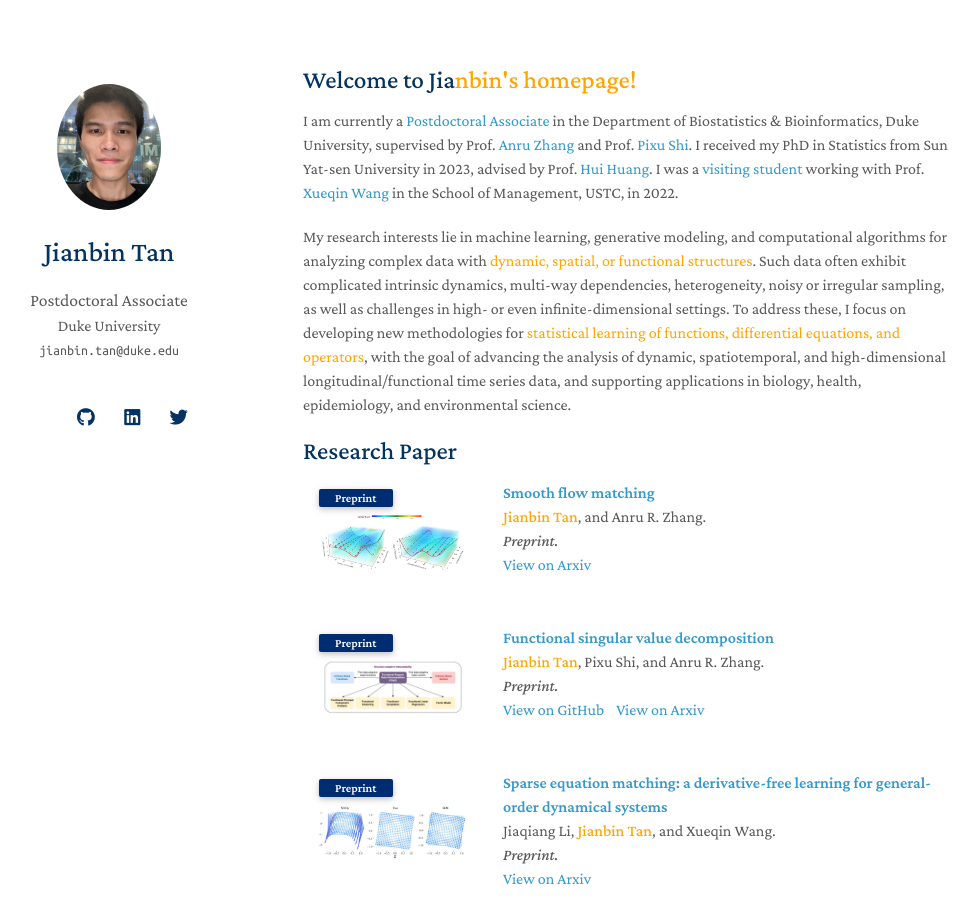
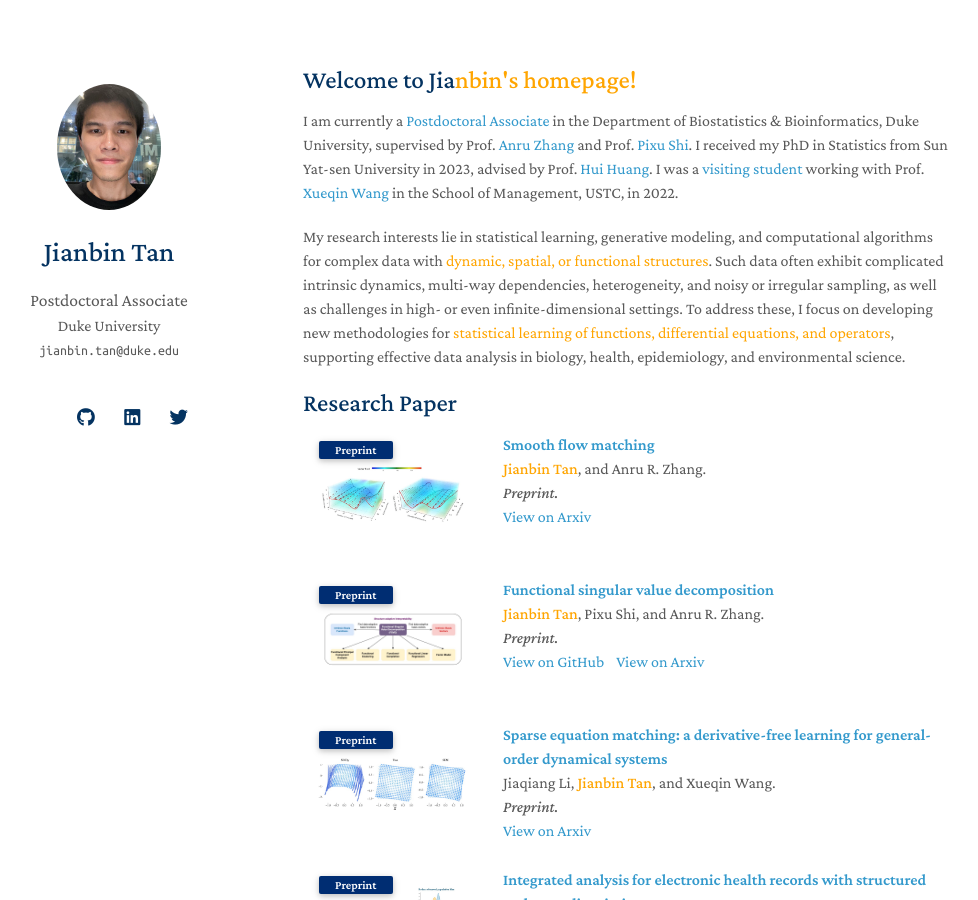
Before and after one commit to Tan-jianbin/Tan-jianbin.github.io, a Jekyll site: the page built from index.md, in a window 1280 px wide and 900 px high. Shown: the whole window, without its empty margins (167-1145 px from the left). Built offline with Jekyll 4.4.1, drawn with Linux system fonts in a browser that asks for light colours; nearby versions of some CDN libraries; a style sheet for code colours, icons or effects is not loaded; our own code applies the rules of GitHub Pages for plain Markdown files.

Commit message:
Update index.md

```diff
--- a/index.md
+++ b/index.md
@@ -6,5 +6,5 @@ layout: homepage
 
 I am currently a [Postdoctoral Associate](https://biostat.duke.edu/profile/jianbin-tan) in the Department of Biostatistics & Bioinformatics, Duke University, supervised by Prof. [Anru Zhang](https://anruzhang.github.io) and Prof. [Pixu Shi](https://pixushi.github.io). I received my PhD in Statistics from Sun Yat-sen University in 2023, advised by Prof. [Hui Huang](http://cfas.ruc.edu.cn/kydw/zzyjy/hh/index.htm). I was a [visiting student](https://statlab905.github.io/author/jianbin-tan/) working with Prof. [Xueqin Wang](https://bs.ustc.edu.cn/english/profile.php?id=650) in the School of Management, USTC, in 2022.
 
-My research interests lie in machine learning, generative modeling, and computational algorithms for analyzing complex data with <span style="color: orange;">dynamic, spatial, or functional structures</span>. Such data often exhibit complicated intrinsic dynamics, multi-way dependencies, heterogeneity, noisy or irregular sampling, as well as challenges in high- or even infinite-dimensional settings. To address these, I focus on developing new methodologies for  <span style="color: orange;">statistical learning of functions, differential equations, and operators</span>, with the goal of advancing the analysis of dynamic, spatiotemporal, and high-dimensional longitudinal/functional time series data, and supporting applications in biology, health, epidemiology, and environmental science.
+My research interests lie in statistical learning, generative modeling, and computational algorithms for complex data with <span style="color: orange;">dynamic, spatial, or functional structures</span>. Such data often exhibit complicated intrinsic dynamics, multi-way dependencies, heterogeneity, and noisy or irregular sampling, as well as challenges in high- or even infinite-dimensional settings. To address these, I focus on developing new methodologies for  <span style="color: orange;">statistical learning of functions, differential equations, and operators</span>, supporting effective data analysis in biology, health, epidemiology, and environmental science.
 {% include_relative _includes/publications.md %}
```
